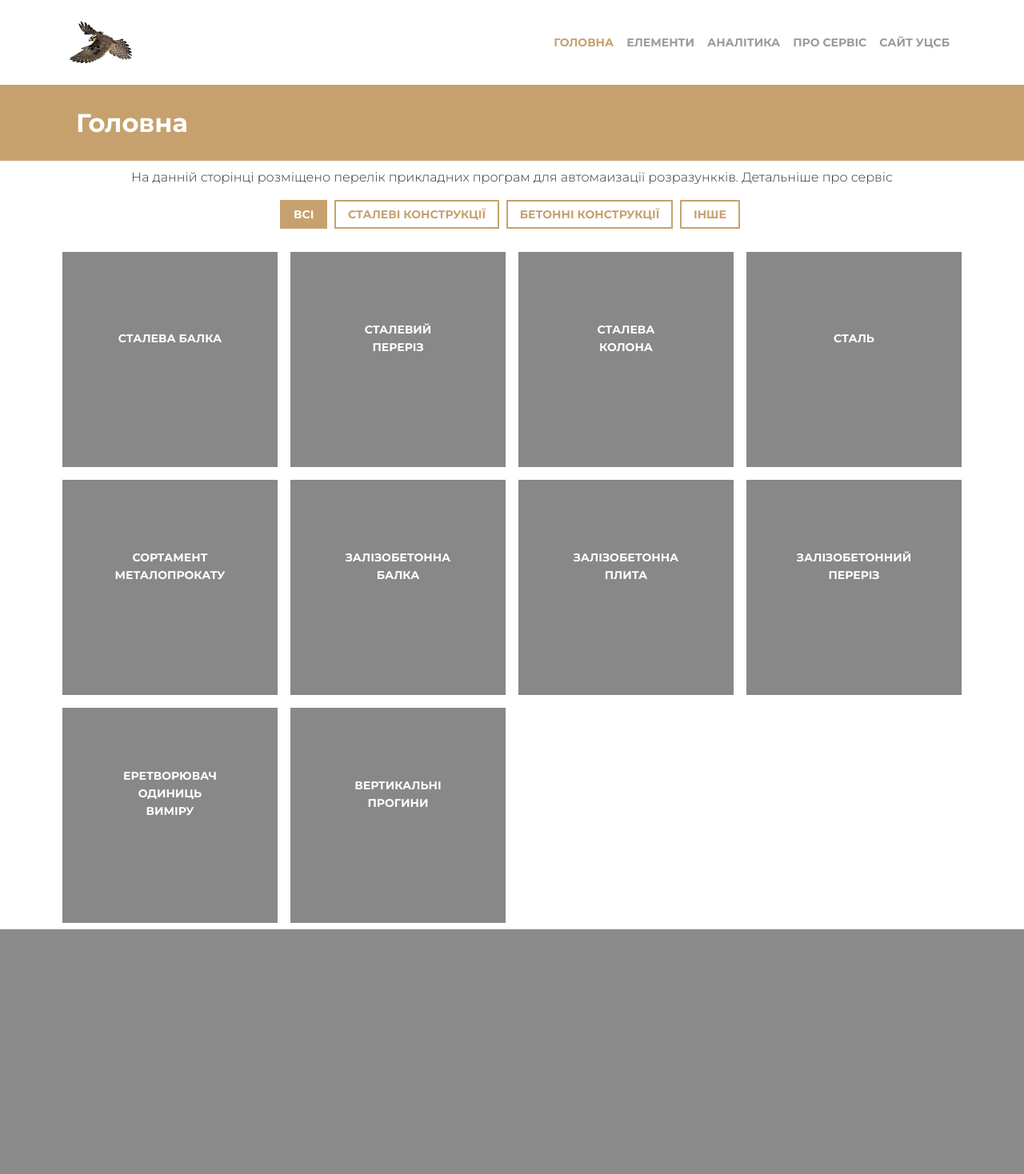
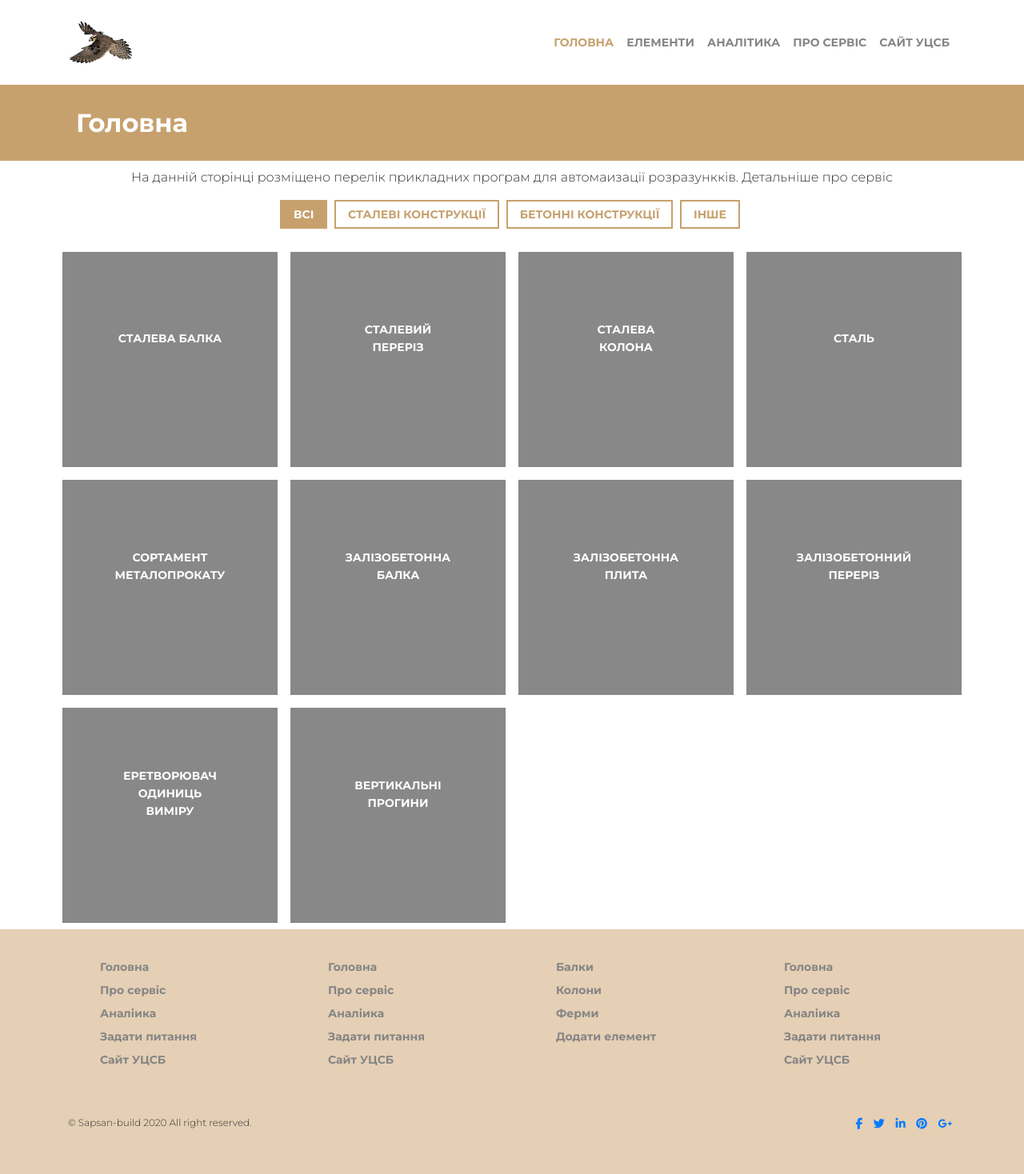
Before and after one commit to vdovkin/sapsan-build, a Flask app: page / in a window 1280 px wide. Shown: the whole page at 80% size. Before the commit the page ends 1162 px from the top, so only its background shows below. Run offline with Flask 2, Linux system fonts and the light colour scheme; some libraries are stand-ins or nearby versions.

Commit message:
Add footer

```diff
--- a/core/static/css/style.css
+++ b/core/static/css/style.css
@@ -21,6 +21,10 @@ h6 {
   font-weight: 700;
   line-height: 1.1em;
   margin-bottom: 20px;
+}
+
+li {
+  list-style: none;
 }
 
 .btn-standart {
@@ -54,7 +58,7 @@ h6 {
 }
 
 .navbar .navbar-nav .nav-link {
-  color: #9a9a9a;
+  color: #858585;
   font-weight: 700;
   text-transform: uppercase;
 }
@@ -75,6 +79,49 @@ h6 {
 .page-title {
   color: #fff;
   margin: 30px 10px;
+}
+
+.footer {
+  background-color: #e5cfb5;
+  font-family: "Montserrat", sans-serif;
+  font-size: 14px;
+  padding: 40px 0;
+  line-height: 1;
+}
+
+.footer .footer-links li {
+  margin-bottom: 15px;
+}
+
+.footer .footer-links a {
+  font-weight: bold;
+  color: #858585;
+}
+
+.footer .footer-links a:hover {
+  text-decoration: none;
+  color: #b18446;
+}
+
+#sub-footer {
+  text-shadow: none;
+  padding: 0;
+  padding-top: 30px;
+  margin: 20px 0 0 0;
+}
+
+#sub-footer .copyright {
+  text-align: left;
+  font-size: 12px;
+}
+
+#sub-footer ul.social-network {
+  float: right;
+}
+
+#sub-footer ul.social-network li {
+  display: inline;
+  margin: 0 5px;
 }
 
 .main-desctiption {
--- a/core/static/scss/_base.scss
+++ b/core/static/scss/_base.scss
@@ -20,6 +20,10 @@ h6 {
   font-weight: 700;
   line-height: 1.1em;
   margin-bottom: 20px;
+}
+
+li {
+  list-style: none;
 }
 
 .btn-standart {
--- /dev/null
+++ b/core/static/scss/_footer.scss
@@ -0,0 +1,39 @@
+.footer {
+  background-color: $color5;
+  font-family: $font;
+  font-size: 14px;
+  padding: 40px 0;
+  line-height: 1;
+
+  .footer-links {
+    li {
+      margin-bottom: 15px;
+    }
+    a {
+      font-weight: bold;
+      color: $color3;
+    }
+    a:hover {
+      text-decoration: none;
+      color: $color2;
+    }
+  }
+}
+
+#sub-footer {
+  text-shadow: none;
+  padding: 0;
+  padding-top: 30px;
+  margin: 20px 0 0 0;
+  .copyright {
+    text-align: left;
+    font-size: 12px;
+  }
+  ul.social-network {
+    float: right;
+    li {
+      display: inline;
+      margin: 0 5px;
+    }
+  }
+}
--- a/core/static/scss/_varriabels.scss
+++ b/core/static/scss/_varriabels.scss
@@ -6,9 +6,10 @@ $font_color: #333333;
 // $color1: #a1743d;
 $color1: #c6a16e;
 $color2: #b18446;
-$color3: #9a9a9a;
+$color3: #858585;
 // $color4: #395e91;
 $color4: #58a2dc;
+$color5: #e5cfb5;
 
 // $color2: #395e91;
 // $color3: #71508e;
--- a/core/static/scss/style.scss
+++ b/core/static/scss/style.scss
@@ -1,6 +1,10 @@
+// contants
 @import "varriabels";
+
+// page elements
 @import "base";
+@import "header";
+@import "footer";
 
-@import "header";
-
+// pages
 @import "home";
--- /dev/null
+++ b/core/templates/_footer.html
@@ -0,0 +1,145 @@
+<!-- Footer -->
+<footer class="footer">
+  <!-- Footer Links -->
+  <div class="container text-center text-md-left">
+    <!-- Grid row -->
+    <div class="row">
+      <!-- Grid column -->
+      <div class="footer-links col-md-3 mb-md-0 mb-3">
+        <!-- Links -->
+
+        <ul>
+          <li>
+            <a href="#">Головна</a>
+          </li>
+          <li>
+            <a href="#">Про сервіс</a>
+          </li>
+          <li>
+            <a href="#">Аналіика</a>
+          </li>
+          <li>
+            <a href="#">Задати питання</a>
+          </li>
+          <li>
+            <a href="https://uscc.ua/">Сайт УЦСБ</a>
+          </li>
+        </ul>
+      </div>
+      <!-- Grid column -->
+      <!-- Grid column -->
+      <div class="footer-links col-md-3 mb-md-0 mb-3">
+        <!-- Links -->
+
+        <ul>
+          <li>
+            <a href="#">Головна</a>
+          </li>
+          <li>
+            <a href="#">Про сервіс</a>
+          </li>
+          <li>
+            <a href="#">Аналіика</a>
+          </li>
+          <li>
+            <a href="#">Задати питання</a>
+          </li>
+          <li>
+            <a href="https://uscc.ua/">Сайт УЦСБ</a>
+          </li>
+        </ul>
+      </div>
+      <!-- Grid column -->
+
+      <!-- Grid column -->
+      <div class="footer-links col-md-3 mb-md-0 mb-3">
+        <!-- Links -->
+
+        <ul>
+          <li>
+            <a href="#">Балки</a>
+          </li>
+          <li>
+            <a href="#">Колони</a>
+          </li>
+          <li>
+            <a href="#">Ферми</a>
+          </li>
+          <li>
+            <a href="#">Додати елемент</a>
+          </li>
+        </ul>
+      </div>
+      <!-- Grid column -->
+
+      <!-- Grid column -->
+      <div class="footer-links col-md-3 mb-md-0 mb-3">
+        <!-- Links -->
+
+        <ul>
+          <li>
+            <a href="#">Головна</a>
+          </li>
+          <li>
+            <a href="#">Про сервіс</a>
+          </li>
+          <li>
+            <a href="#">Аналіика</a>
+          </li>
+          <li>
+            <a href="#">Задати питання</a>
+          </li>
+          <li>
+            <a href="https://uscc.ua/">Сайт УЦСБ</a>
+          </li>
+        </ul>
+      </div>
+      <!-- Grid column -->
+    </div>
+    <!-- Grid row -->
+  </div>
+  <!-- Footer Links -->
+  <div id="sub-footer">
+    <div class="container">
+      <div class="row">
+        <div class="col-lg-6">
+          <div class="copyright">
+            <p>
+              <span>&copy; Sapsan-build 2020 All right reserved.</span>
+            </p>
+          </div>
+        </div>
+        <div class="col-lg-6">
+          <ul class="social-network">
+            <li>
+              <a href="#" data-placement="top" title="Facebook"
+                ><i class="fa fa-facebook"></i
+              ></a>
+            </li>
+            <li>
+              <a href="#" data-placement="top" title="Twitter"
+                ><i class="fa fa-twitter"></i
+              ></a>
+            </li>
+            <li>
+              <a href="#" data-placement="top" title="Linkedin"
+                ><i class="fa fa-linkedin"></i
+              ></a>
+            </li>
+            <li>
+              <a href="#" data-placement="top" title="Pinterest"
+                ><i class="fa fa-pinterest"></i
+              ></a>
+            </li>
+            <li>
+              <a href="#" data-placement="top" title="Google plus"
+                ><i class="fa fa-google-plus"></i
+              ></a>
+            </li>
+          </ul>
+        </div>
+      </div>
+    </div>
+  </div>
+</footer>
+<!-- Footer -->
--- a/core/templates/layout.html
+++ b/core/templates/layout.html
@@ -46,6 +46,9 @@
       <main>
         {% block content %}{% endblock %}
       </main>
+      <footer>
+        {% include '_footer.html' %}
+      </footer>
     </div>
     <!-- javascript js -->
     <script
```
